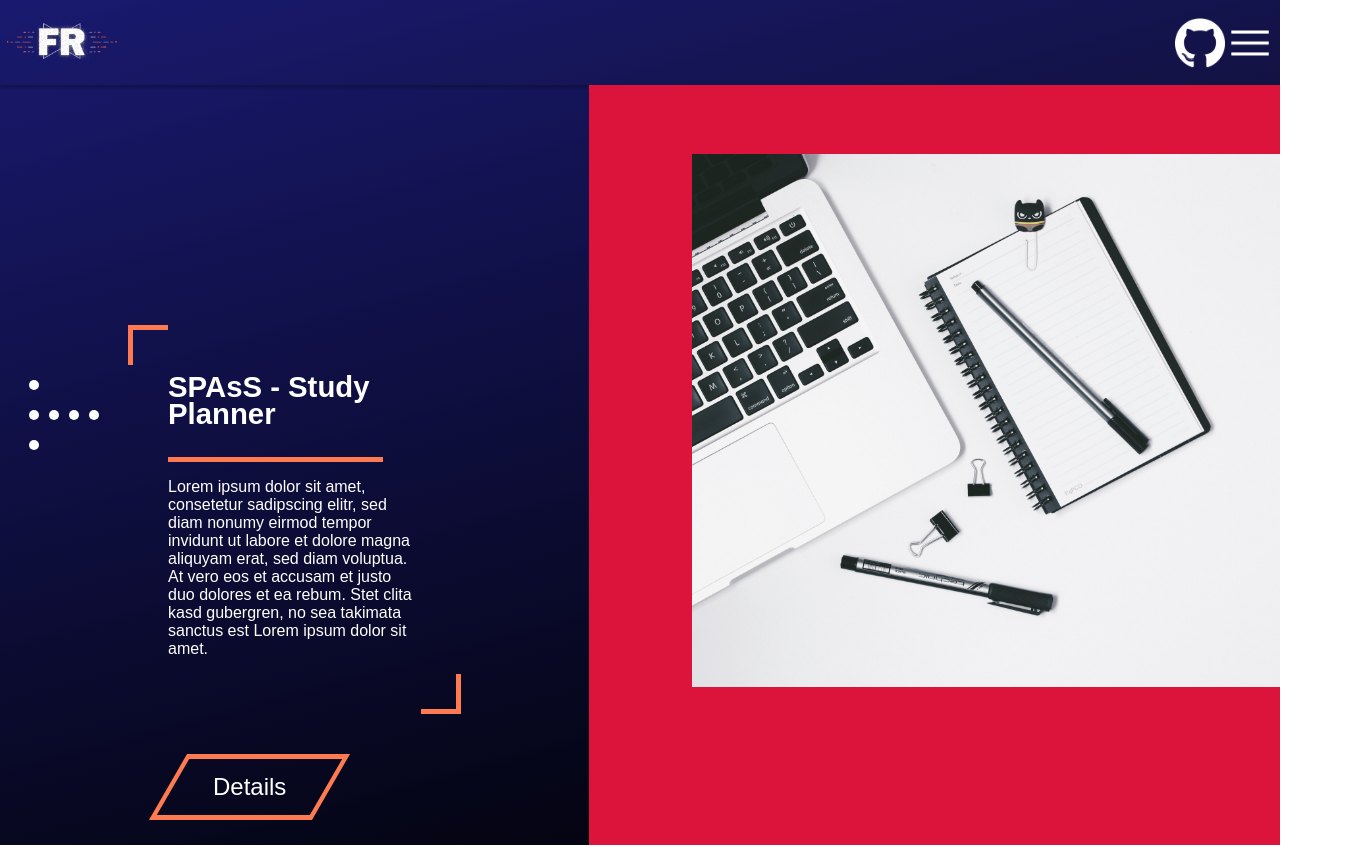
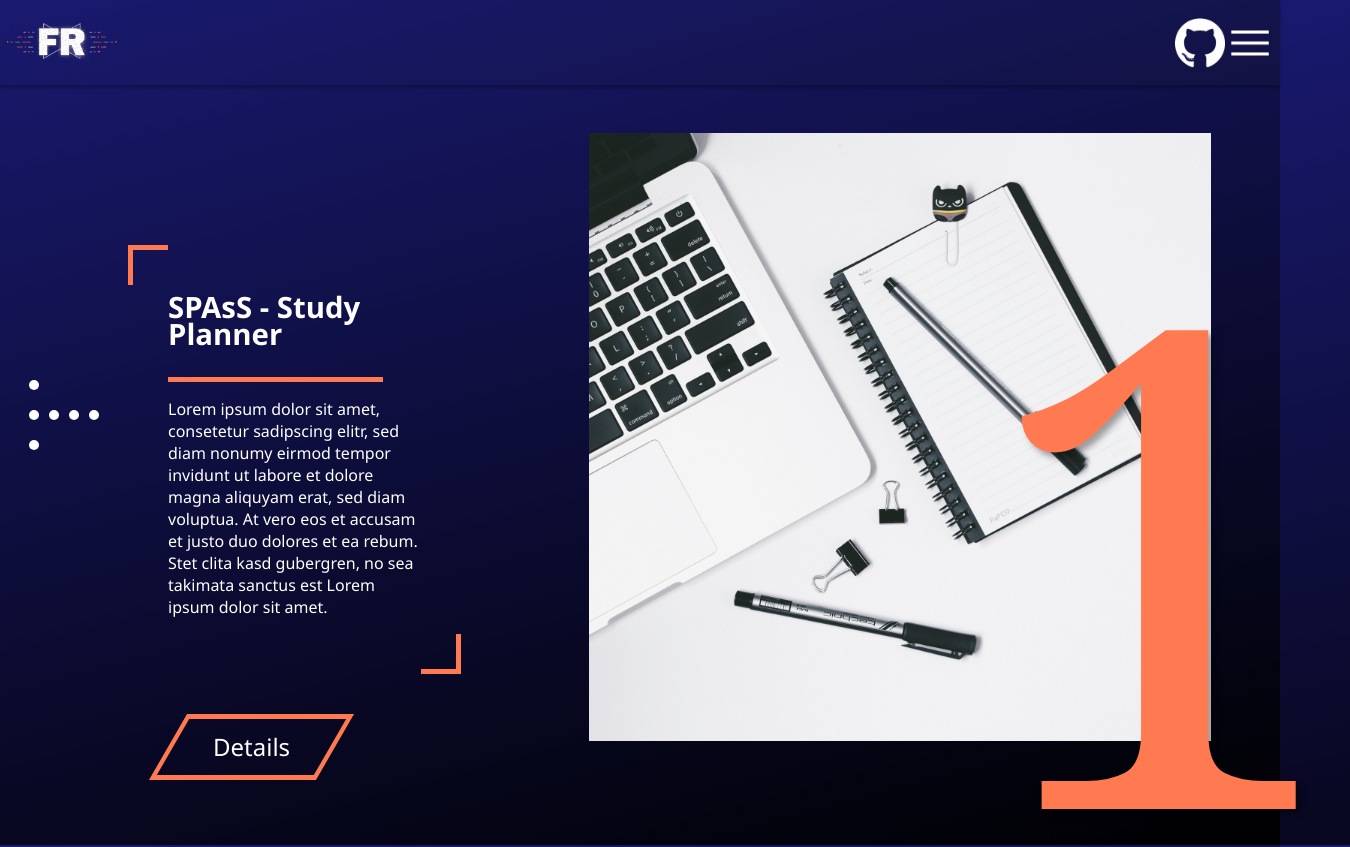
Before and after one commit to MalibusParty/portfolio_website, a Vue app: page /projectone in a window 1280 px wide. Shown: the top 847 px of the page, 1350 px wide, since content can reach past the window. Built offline with nearby package versions, Linux system fonts and the light colour scheme.

Commit message:
overview site done

```diff
--- a/src/components/HeaderMainTextComponent.vue
+++ b/src/components/HeaderMainTextComponent.vue
@@ -19,7 +19,7 @@ import TwoEdgeContainer from "./TwoEdgeContainer.vue";
 #header-main-text-container {
     display: flex;
     flex-direction: column;
-    font-family: 'Arial', 'sans-serif';
+    font-family: 'Segoe UI', 'Arial', 'sans-serif';
 }
 
 #header-main-headline-item {
--- a/src/components/NudgedButton.vue
+++ b/src/components/NudgedButton.vue
@@ -27,7 +27,7 @@ function linkToInfoPage() {
     text-align: center;
     width: fit-content;
     padding: 0px 40px 0px 40px;
-    font-family: Arial, sans-serif;
+    font-family: 'Segoe UI', Arial, sans-serif;
     font-size: 18pt;
     line-height: 6pt;
     transform: skew(-30deg);
--- /dev/null
+++ b/src/components/PicAndNumberContainer.vue
@@ -0,0 +1,55 @@
+<template>
+    <div class="pic-and-number-container">
+        <div class="pic-container">
+            <div class="pic-item"></div>
+        </div>
+        <div id="number-item">1</div>
+    </div>
+</template>
+
+
+<script setup lang="ts">
+
+</script>
+
+
+<style scoped>
+
+.pic-container {
+    width: 100%;
+    height: 100%;
+    display: flex;
+    flex-direction: column;
+}
+
+.pic-item {
+    background-image: url('@/assets/SPAsS/study_stock.jpg');
+    background-repeat: no-repeat;
+    background-position: center;
+    background-size: cover;
+    max-width: 100%;
+    max-height: 100%;
+    margin: 7% 10% 15% 0%;
+    height: 100%;
+}
+
+.pic-and-number-container {
+    width: 100%;
+    height: 100%;
+}
+
+#number-item {
+    display: grid;
+    position: absolute;
+    width: 15%;
+    height: 50%;
+    color: #FF7A50;
+    font-size: 500pt;
+    bottom: 50px;
+    right: 20px;
+    line-height: 0;
+    font-family:Georgia, 'Times New Roman', Times, serif;
+    place-content: center;
+    filter: drop-shadow(5px 5px 3px rgba(0, 0, 0, 0.35));
+}
+</style>
--- a/src/components/PixelGrid.vue
+++ b/src/components/PixelGrid.vue
@@ -130,7 +130,7 @@ onUnmounted(() => {
 #mousePos {
     font-size: 18pt;
     font-weight: bolder;
-    font-family: Arial, Helvetica, sans-serif;
+    font-family: 'Segoe UI', Arial, Helvetica, sans-serif;
     color: white;
 }
 
--- a/src/views/ProjectOne.vue
+++ b/src/views/ProjectOne.vue
@@ -14,7 +14,7 @@
             </div>
         </div>
         <div class="page-right-side" @click="linkToOne">
-            <img src="@/assets/SPAsS/study_stock.jpg" alt="Studyplaner">
+            <PicAndNumberContainer/>
         </div>
     </div>
 </template>
@@ -26,6 +26,7 @@ import { onMounted } from 'vue';
 import { usePage } from '../services/usePage'
 import HeaderMainTextComponent from '../components/HeaderMainTextComponent.vue'
 import NudgedButton from '../components/NudgedButton.vue'
+import PicAndNumberContainer from '../components/PicAndNumberContainer.vue'
 
 const { pageState, getCurrentPage, switchScroll, scrollOn, scrollOff } = usePage();
 
@@ -50,18 +51,18 @@ function linkToOne() {
     display: flex;
 
     margin-left: 10%;
+
 }
 
 .page-right-side {
     width: 60%;
     font-size: 60pt;
-    background-color: crimson;
     cursor: pointer;
 }
 
 .page-left-side {
     width: 40%;
-    padding: 30vh 10vw 0 0vw;
+    padding: 20vh 10vw 0 0vw;
 }
 
 
--- a/src/views/TitleView.vue
+++ b/src/views/TitleView.vue
@@ -54,7 +54,7 @@ onMounted(() => {
 }
 
 #name-tag {
-    font-family: 'Arial', sans-serif;
+    font-family: 'Segoe UI', 'Arial', sans-serif;
     font-size: 50pt;
     font-weight: 700;
     margin: 3vh 0vw;
@@ -64,7 +64,7 @@ onMounted(() => {
 }
 
 #intro-text {
-    font-family: 'Arial', sans-serif;
+    font-family: 'Segoe UI', 'Arial', sans-serif;
     font-size: 18pt;
     font-weight: lighter;
     font-style: oblique;
```
